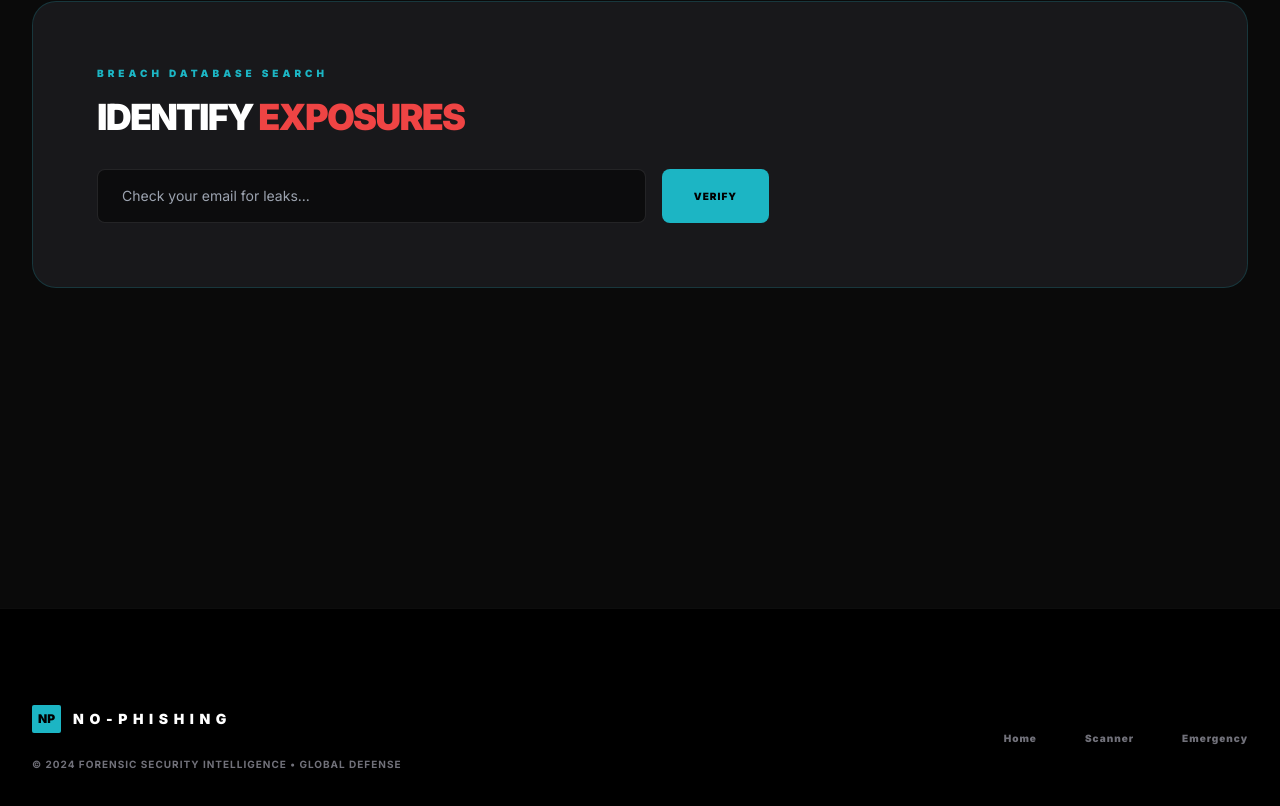
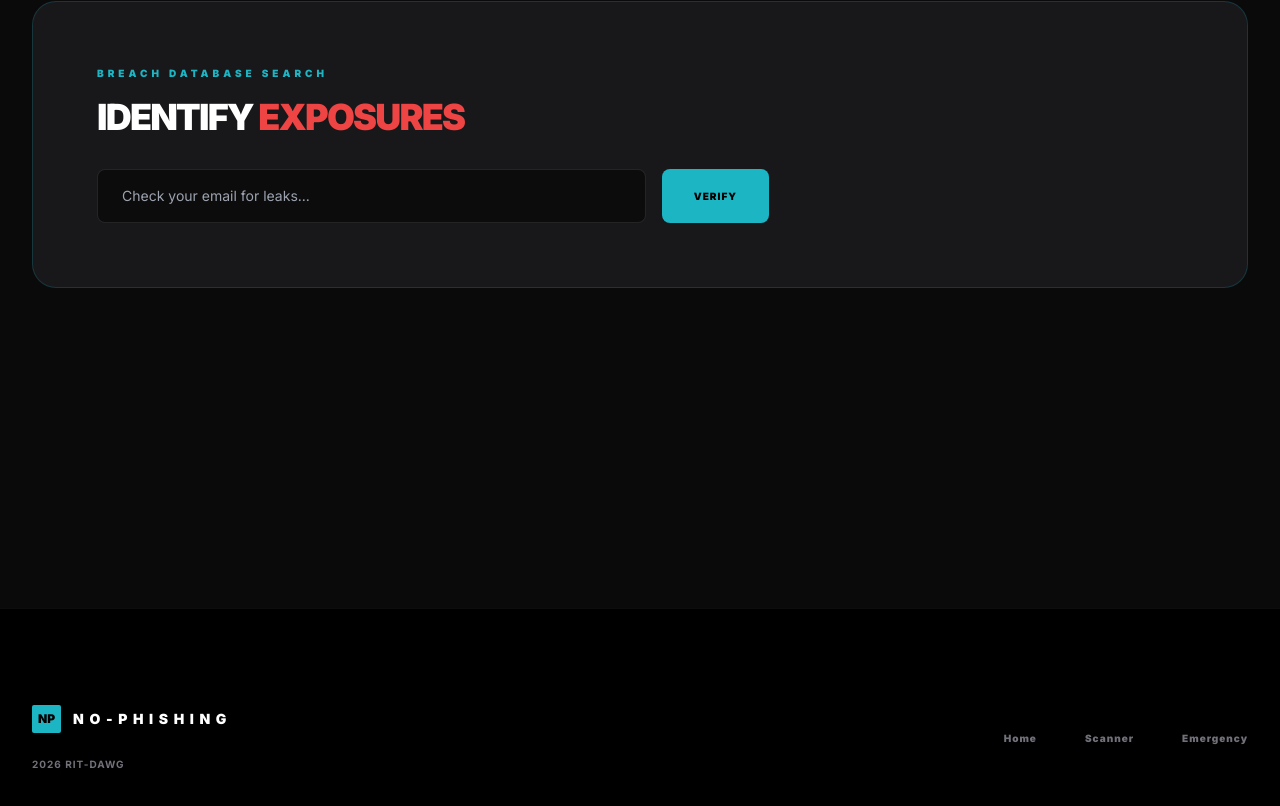
Before and after one commit to Rit-dawg/no-phishing-v1-, a React (Vite) app: page / in a window 1280 px wide. Shown: the part 901-1707 px from the top of the page. Built offline with nearby package versions, Linux system fonts and the light colour scheme.

Commit message:
Update App.tsx

```diff
--- a/App.tsx
+++ b/App.tsx
@@ -528,7 +528,7 @@ const App: React.FC = () => {
               </span>
             </div>
             <p className="text-zinc-500 text-[10px] uppercase font-bold tracking-widest">
-              © 2024 Forensic Security Intelligence • Global Defense
+              2026 Rit-dawg
             </p>
           </div>
           <div className="flex justify-center md:justify-end gap-12 text-[10px] font-black uppercase tracking-widest text-zinc-500">
```
